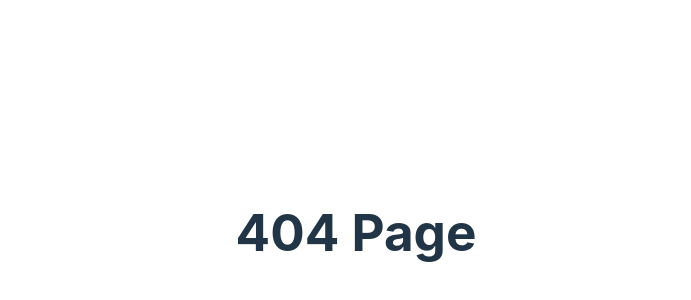
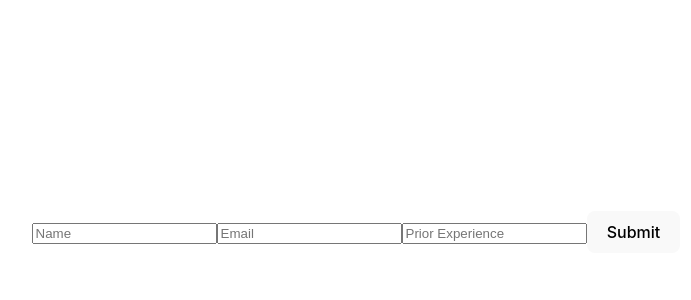
Before and after one commit to toroloffredo/frontCrud-08, a React (Vite) app: page /students/new in a window 1280 px wide. Shown: the part 168-468 px from the top of the page, without its empty margins (284-975 px from the left). Built offline with nearby package versions, Linux system fonts and the light colour scheme.

Commit message:
new student form

```diff
--- a/src/App.jsx
+++ b/src/App.jsx
@@ -2,6 +2,7 @@ import { useState } from 'react'
 import './App.css'
 import { Route, Routes } from 'react-router-dom'
 import AllStudentsPage from './pages/AllStudentsPage'
+import NewStudent from './pages/NewStudent'
 
 function App() {
   const [count, setCount] = useState(0)
@@ -11,6 +12,7 @@ function App() {
       <Routes>
         <Route path="/" element={<h1>Home Page</h1>}/>
         <Route path="/students" element={<AllStudentsPage />}/>
+        <Route path="/students/new" element={<NewStudent />}/>
 
         <Route path="*" element={<h1>404 Page</h1>}/>
       </Routes>
--- /dev/null
+++ b/src/pages/NewStudent.jsx
@@ -0,0 +1,37 @@
+import {useState} from "react";
+
+function RagnarsPage () {
+  const [name, setName] = useState('')
+  const [email, setEmail] = useState('')
+  const [priorXp, setpriorXp] = useState([])
+
+  const handleNewStudent = async() => {
+    const priorXpArray = priorXp.slit(' ')
+    const newStudent = {
+      name,
+      email,
+      priorXP: priorXpArray
+    };
+    const response = await fetch('http://localhost:5005/api/students/',{
+      method: 'POST',
+      headers: {
+        "Content-Type": "application/json",
+      },
+      body: JSON.stringify(newStudent)
+    })
+      const parsed = await response.json()
+  };
+
+  return (
+    <div>
+      <form onSubmit={handleNewStudent}>
+        <input type='text' value={name} placeholder='Name' onChange={(e)=>{setName(e.target.value)}}/>
+        <input type='text' value={email} placeholder='Email' onChange={(e)=>{setEmail(e.target.value)}}/>
+        <input type='text' value={priorXp} placeholder='Prior Experience' onChange={(e)=>{setpriorXp(e.target.value)}}/>
+        <button type='Submit'>Submit</button>
+      </form>
+    </div>
+  )
+  }
+
+export default RagnarsPage
```
